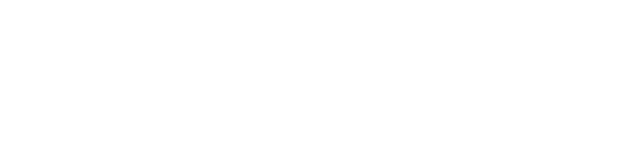
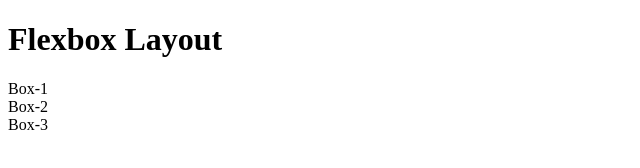
Before and after one commit to raaakibul/Responsive-Website-Layout, a plain HTML site: page Module-7/index.html in a window 1280 px wide. Shown: the whole page, without its empty margins (0-640 px from the left). Drawn offline with Linux system fonts and the light colour scheme.

Commit message:
layout added

```diff
--- a/Module-7/index.html
+++ b/Module-7/index.html
@@ -6,6 +6,12 @@
     <title>Responsive-Website-Layout</title>
 </head>
 <body>
+    <h1>Flexbox Layout</h1>
+    <div class="container">
+        <div class="box">Box-1</div>
+        <div class="box">Box-2</div>
+        <div class="box">Box-3</div>
+    </div>
 
 </body>
 </html>
```
